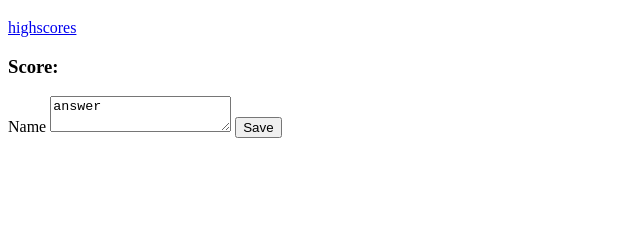
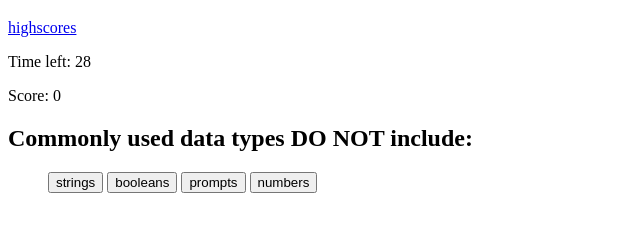
Before and after one commit to vargasdm/My-Code-Quiz, a plain HTML site: page index.html in a window 1280 px wide. Both pictures are taken after a click on the button "startgame". Shown: the part 61-292 px from the top of the page, without its empty margins (0-640 px from the left). Drawn offline with Linux system fonts and the light colour scheme.

Commit message:
added askQuestion function and an event listener for when the start game button is clicked, after you click an answers it will evaluate whether it is correct or not. Also added score above question

```diff
--- a/assets/js/script.js
+++ b/assets/js/script.js
@@ -4,7 +4,9 @@ var gameOverScreen = document.querySelector("#gameOver")
 var questionScreen = document.querySelector("#askQuestion")
 var initials = document.querySelector("#initials");
 var saveBtn = document.querySelector("#saveBtn");
-var secondsLeft = 2;
+var secondsLeft = 30;
+var score = document.querySelector("#score");
+var i = 0;
 
 // question array that will be moved through ass you answer them
 var questions = [
@@ -69,12 +71,48 @@ function startGame() {
 // need to start timer when start game function is started
 setTime();
 
+// set score = 0
+score.textContent = "Score: " + 0;
+
 // need start button to disapper when startGame function starts
 startBtn.setAttribute("style", "display: none");
 
 // need to display questions when start game function is started
 // questionDisplay();
 questionScreen.setAttribute("style", "display: block");
+
+// need a function that renders a question and answers
+    // answers need to be list items that are presented as buttons
+        // want to create each question as an object variable
+            // want all of the answers to be properties that have the value of either true or false             (should boolean be held in data attribute or s it fine to set the property as the answer)
+                // should put every question variable into an array
+
+    // needs to render "correct" or "incorrect" you after you click an answer
+    // the sstring will be rendered at the bottom or under element that holds the answeers
+        // create a function for this ??
+
+askQuestion()
+function askQuestion() {
+var nextQuestion = document.querySelector("#questionSlide");
+    var options = document.querySelector("#options");
+    nextQuestion.textContent = questions[i].title
+    options.children[0].textContent = questions[i].options[0];
+    options.children[1].textContent = questions[i].options[1];
+    options.children[2].textContent = questions[i].options[2];
+    options.children[3].textContent = questions[i].options[3];
+}
+
+startBtn.addEventListener("click", function(event) {
+    if (event.target.value === questions[i].answer) {
+        score.textContent = score + 10;
+        i++;
+        askQuestion();
+    } else {
+        secondsLeft.textContent = "Time left: " + secondsLeft - 5;
+        askQuestion();
+    }
+
+})
 
 // need a function for a timer
     // need timer to subract time when incorrect answer is chosen
@@ -85,7 +123,6 @@ questionScreen.setAttribute("style", "display: block");
           secondsLeft--;
           timeEl.textContent = "Time left: " + secondsLeft;
 
-        // if ()
 
           //  when timer hits 0, it shows the game over screen
         if(secondsLeft === 0 || questions === questions[questions.length-1]) {
@@ -134,15 +171,7 @@ startBtn.addEventListener("click", startGame);
 
 
 
-// need a function that renders a question and answers
-    // answers need to be list items that are presented as buttons
-        // want to create each question as an object variable
-            // want all of the answers to be properties that have the value of either true or false             (should boolean be held in data attribute or s it fine to set the property as the answer)
-                // should put every question variable into an array
 
-    // needs to render "correct" or "incorrect" you after you click an answer
-    // the sstring will be rendered at the bottom or under element that holds the answeers
-        // create a function for this ??
 
 
     // after a question is answered correctly the score needs to increase
--- a/index.html
+++ b/index.html
@@ -15,21 +15,23 @@
     </header>
 
     <div>
+
         <div id = "askQuestion">
-            <h2 id = "question">Question</h2>
+            <div id = "score"></div>
+            <h2 id = "questionSlide">Question</h2>
 
             <ul id = "options">
-                <li id>answer 1</li>
-                <li>answer 2</li>
-                <li>answer 3</li>
-                <li>answer 4</li>
+                <button></button>
+                <button></button>
+                <button></button>
+                <button></button>
             </ul>
         </div>
         <div id = "gameOver">
             <h3>Score:</h3>
             <form>
                 <label>Name</label>
-                <textarea id = initials>answer</textarea>
+                <textarea id = initials></textarea>
                 <button id = "saveBtn">Save</button>
             </form>
         </div>
```
